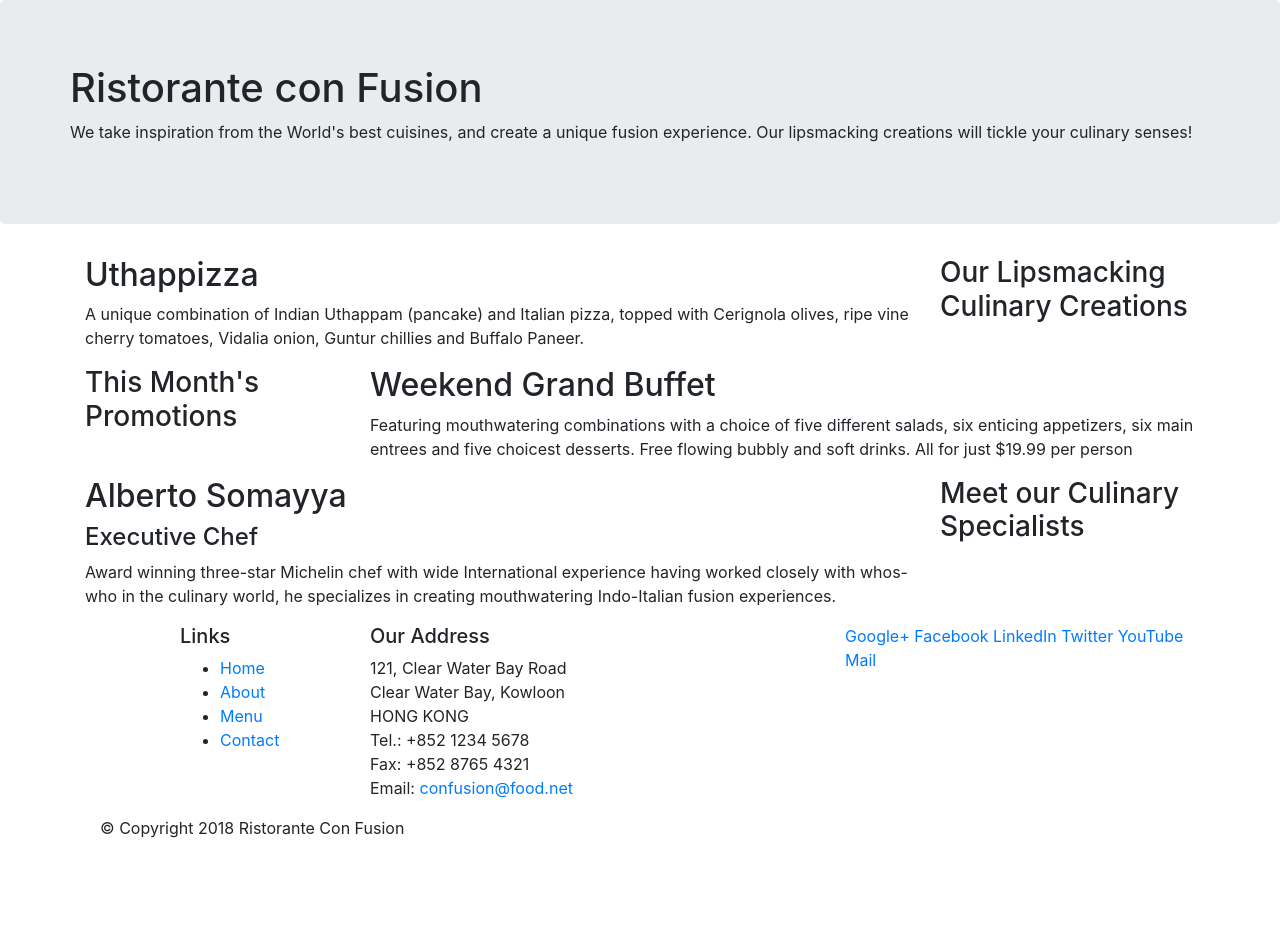
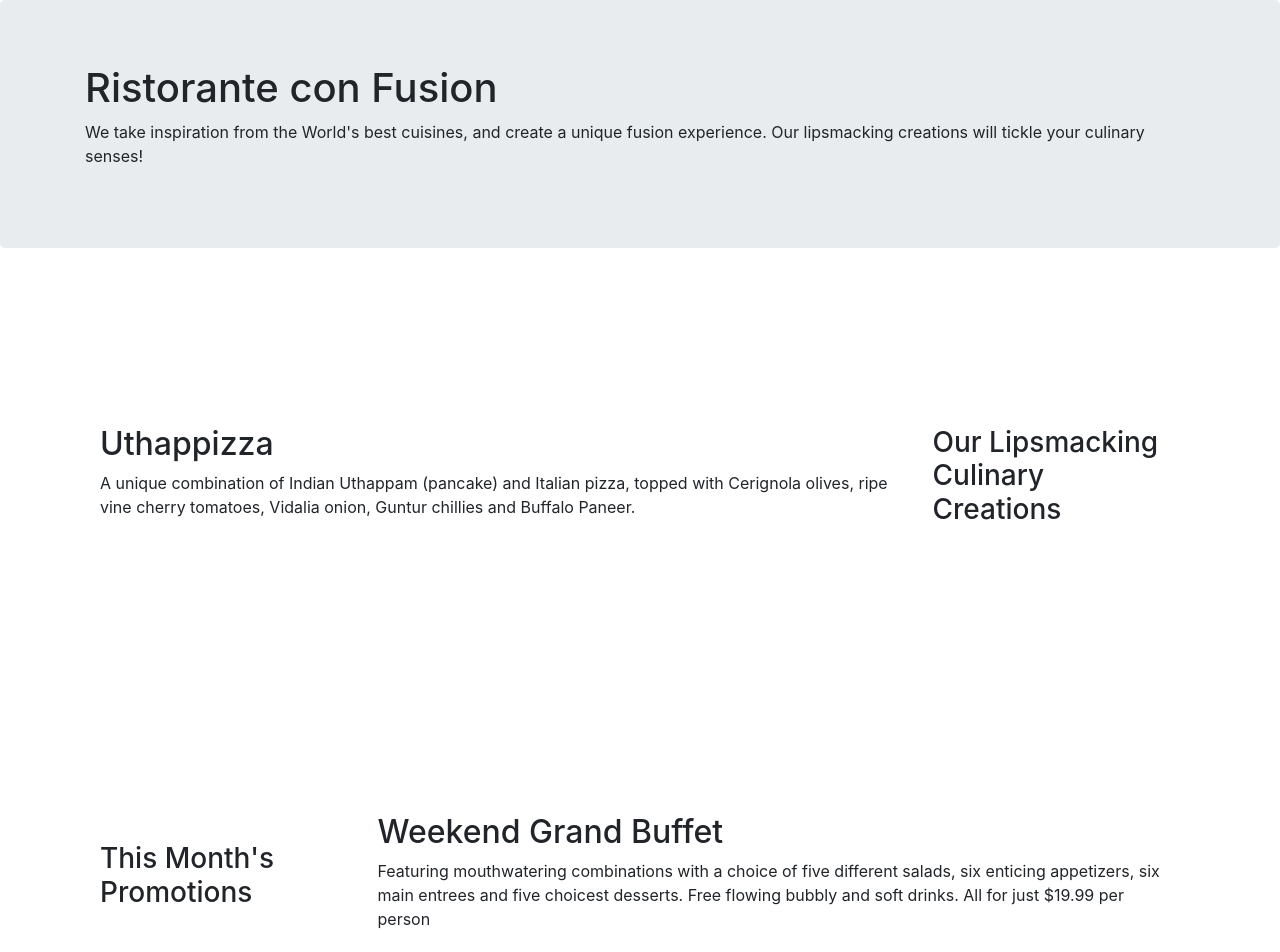
Before and after one commit to gbgoodboi/conFusion, a website: page index.html in a window 1280 px wide. Shown: the top 952 px of the page. Before the commit the page ends 856 px from the top, so only its background shows below. Drawn offline with nearby package versions, Linux system fonts and the light colour scheme.

Commit message:
Bootstrap Grid Part 2

```diff
--- /dev/null
+++ b/css/styles.css
@@ -0,0 +1,26 @@
+.row-header{
+    margin:0px auto;
+    padding:0px;
+}
+.row-content{
+    margin:0px auto;
+    padding: 50px 0px 50px 0px;
+    border-bottome: 1px ridge;
+    min-height:400px;
+}
+.footer{
+    background-color: #D1C4E9;
+    margin:0px auto;
+    padding:20px 0px 20px 0px;
+}
+.jumpbotron{
+    padding:70px 30px 70px 30px;
+    margin:0px auto;
+    background: #9575CD;
+    color:floralwhite;
+}
+address{
+    font-sive:80%;
+    margin:0px;
+    color:#0f0f0f;
+}
--- a/index.html
+++ b/index.html
@@ -13,6 +13,7 @@
 <!-- Bootstrap CSS -->
 
 <link rel="stylesheet" href="node_modules/bootstrap/dist/css/bootstrap.min.css">
+<link href="css/styles.css" rel="stylesheet">
 <title>Ristorante Con Fusion</title>
 </head>
 
@@ -20,7 +21,7 @@
 
     <header class="jumbotron">
         <div class="container">
-            <div class="row">
+            <div class="row row-header">
                 <div class="col-12 col-sm-6">
                     <h1>Ristorante con Fusion</h1>
                     <p>We take inspiration from the World's best cuisines, and create a unique fusion experience. Our lipsmacking creations will tickle your culinary senses!</p>
@@ -32,7 +33,7 @@
     </header>
 
     <div class="container">
-        <div class="row">
+        <div class="row row-content align-items-center">
             <div class="col-12 col-sm-4 order-sm-last col-md-3">
                 <h3>Our Lipsmacking Culinary Creations</h3>
             </div>
@@ -43,7 +44,7 @@
         </div>
 
 
-        <div class="row">
+        <div class="row row-content align-items-center">
             <div class="col-12 col-sm-4 col-md-3">
                 <h3>This Month's Promotions</h3>
             </div>
@@ -53,7 +54,7 @@
             </div>
         </div>
 
-        <div class="row">
+        <div class="row row-content align-items-center">
             <div class="col-12 col-sm-4 order-sm-last col-md-3">
                 <h3>Meet our Culinary Specialists</h3>
             </div>
@@ -65,12 +66,12 @@
         </div>
     </div>
 
-    <footer>
+    <footer class="footer">
         <div class="container">
             <div class="row">
                 <div class="col-4 offset-1 col-sm-2">
                     <h5>Links</h5>
-                    <ul>
+                    <ul class="list-unstyled">
                         <li><a href="#">Home</a></li>
                         <li><a href="#">About</a></li>
                         <li><a href="#">Menu</a></li>
@@ -88,8 +89,8 @@
 		              Email: <a href="mailto:confusion@food.net">confusion@food.net</a>
 		           </address>
                 </div>
-                <div class="col-12 col-sm-4">
-                    <div>
+                <div class="col-12 col-sm-4 align-self-center">
+                    <div class="text-center">
                         <a href="http://google.com/+">Google+</a>
                         <a href="http://www.facebook.com/profile.php?id=">Facebook</a>
                         <a href="http://www.linkedin.com/in/">LinkedIn</a>
@@ -99,8 +100,8 @@
                     </div>
                 </div>
            </div>
-           <div class="col-auto">
-                <div>
+           <div class="row justify-content-center">
+                <div class="col-auto">
                     <p>© Copyright 2018 Ristorante Con Fusion</p>
                 </div>
            </div>
```
